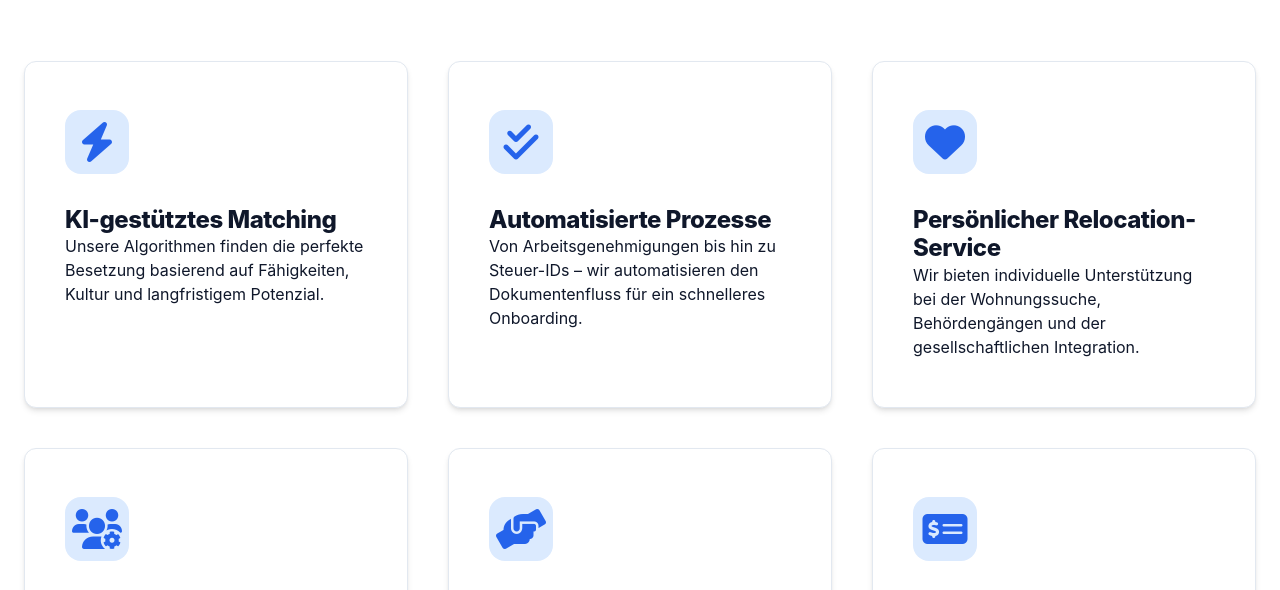
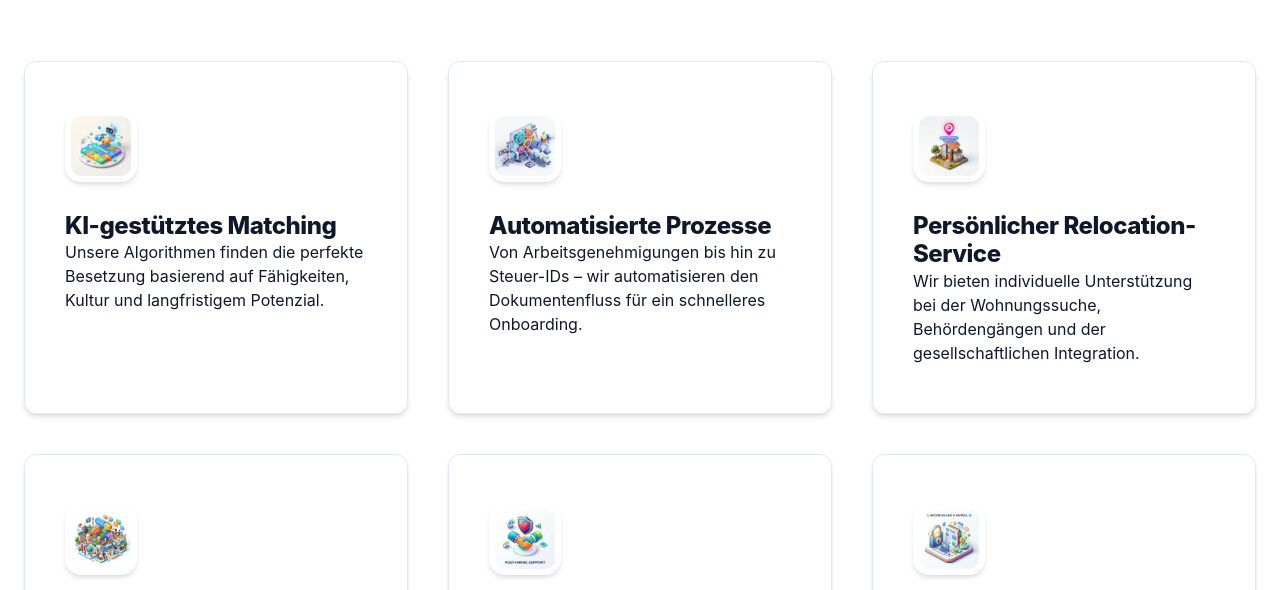
Before and after one commit to WebTech-Agentur/openrise-projekt, a website: page public/index.html in a window 1280 px wide. Shown: the part 2099-2689 px from the top of the page. Drawn offline with Linux system fonts and the light colour scheme.

Commit message:
Neu: 3D-Illustrationen für 'Unsere moderne Lösung' hinzugefügt

```diff
--- a/public/css/style.css
+++ b/public/css/style.css
@@ -207,6 +207,23 @@ nav {
     background: var(--primary);
     color: white;
     transform: scale(1.1) rotate(5deg);
+}
+
+.solution-illu {
+    width: 72px;
+    height: 72px;
+    object-fit: contain;
+    margin-bottom: 1.5rem;
+    transition: all 0.4s cubic-bezier(0.175, 0.885, 0.32, 1.275);
+    border-radius: 16px;
+    background: #ffffff;
+    padding: 6px;
+    box-shadow: var(--shadow);
+}
+
+.card:hover .solution-illu {
+    transform: scale(1.1) translateY(-5px);
+    box-shadow: var(--shadow-lg);
 }
 
 /* Hero */
--- a/public/index.html
+++ b/public/index.html
@@ -95,37 +95,37 @@
                     gestaltet.</p>
                 <div class="card-grid">
                     <div class="card">
-                        <i class="fas fa-bolt"></i>
+                        <img src="image/illu_matching.png" alt="KI Matching" class="solution-illu">
                         <h3>KI-gestütztes Matching</h3>
                         <p>Unsere Algorithmen finden die perfekte Besetzung basierend auf Fähigkeiten, Kultur und
                             langfristigem Potenzial.</p>
                     </div>
                     <div class="card">
-                        <i class="fas fa-check-double"></i>
+                        <img src="image/illu_automation.png" alt="Automated Processes" class="solution-illu">
                         <h3>Automatisierte Prozesse</h3>
                         <p>Von Arbeitsgenehmigungen bis hin zu Steuer-IDs – wir automatisieren den Dokumentenfluss für
                             ein schnelleres Onboarding.</p>
                     </div>
                     <div class="card">
-                        <i class="fas fa-heart"></i>
+                        <img src="image/illu_relocation.png" alt="Relocation Service" class="solution-illu">
                         <h3>Persönlicher Relocation-Service</h3>
                         <p>Wir bieten individuelle Unterstützung bei der Wohnungssuche, Behördengängen und der
                             gesellschaftlichen Integration.</p>
                     </div>
                     <div class="card">
-                        <i class="fas fa-users-cog"></i>
+                        <img src="image/illu_culture.png" alt="Cultural Integration" class="solution-illu">
                         <h3>Kulturelle Integration</h3>
                         <p>Spezialisierte Trainings zur Überbrückung der Unterschiede zwischen internationalen Talenten
                             und der deutschen Arbeitskultur.</p>
                     </div>
                     <div class="card">
-                        <i class="fas fa-handshake-angle"></i>
+                        <img src="image/illu_support.png" alt="Post-Hiring Support" class="solution-illu">
                         <h3>Betreuung nach der Einstellung</h3>
                         <p>Kontinuierliche Unterstützung für Arbeitgeber und Arbeitnehmer, um langfristigen Erfolg zu
                             garantieren.</p>
                     </div>
                     <div class="card">
-                        <i class="fas fa-money-check-alt"></i>
+                        <img src="image/illu_billing.png" alt="Secure Billing" class="solution-illu">
                         <h3>Rechtssichere Abrechnung</h3>
                         <p>Vereinfachte internationale Zahlungen und steuerliche Compliance für Ihr globales Team.</p>
                     </div>
```
Also changed, not shown: public/image/illu_automation.png (added), public/image/illu_billing.png (added), public/image/illu_culture.png (added), public/image/illu_matching.png (added), public/image/illu_relocation.png (added), public/image/illu_support.png (added).
